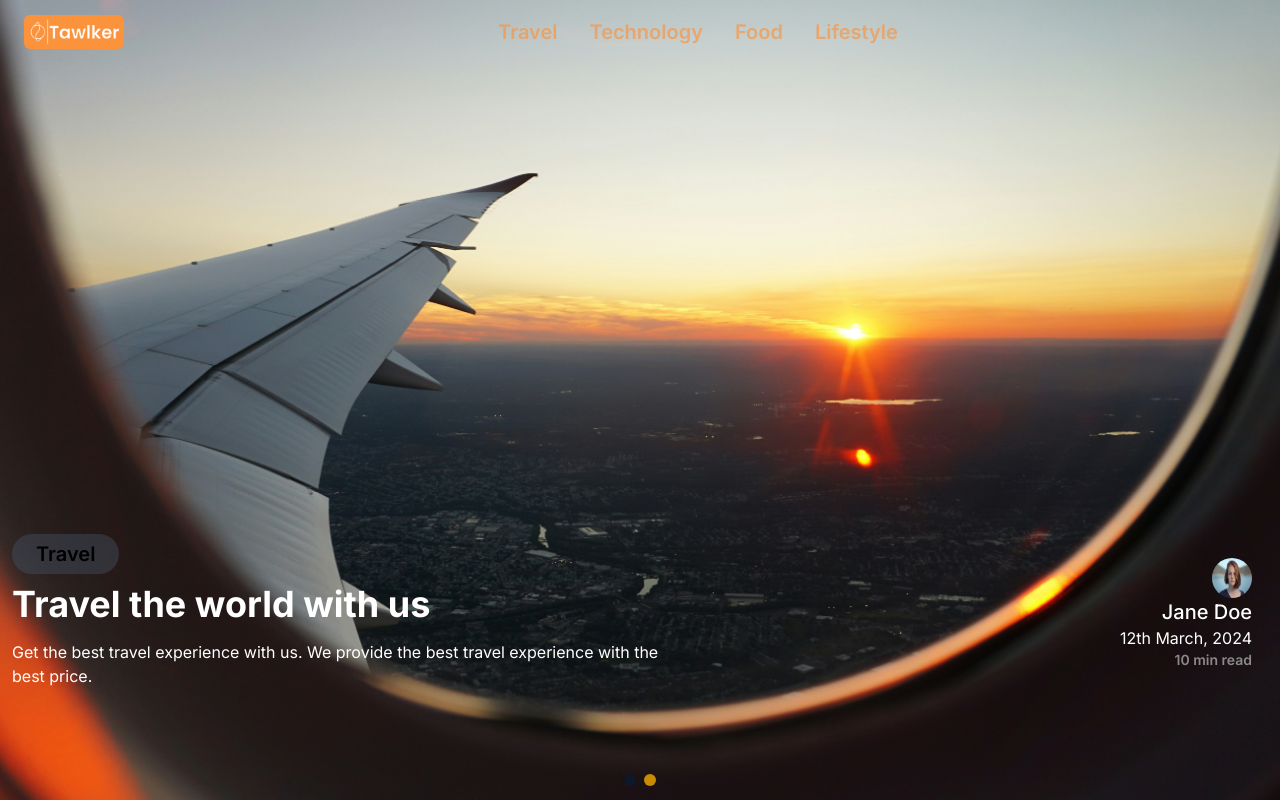
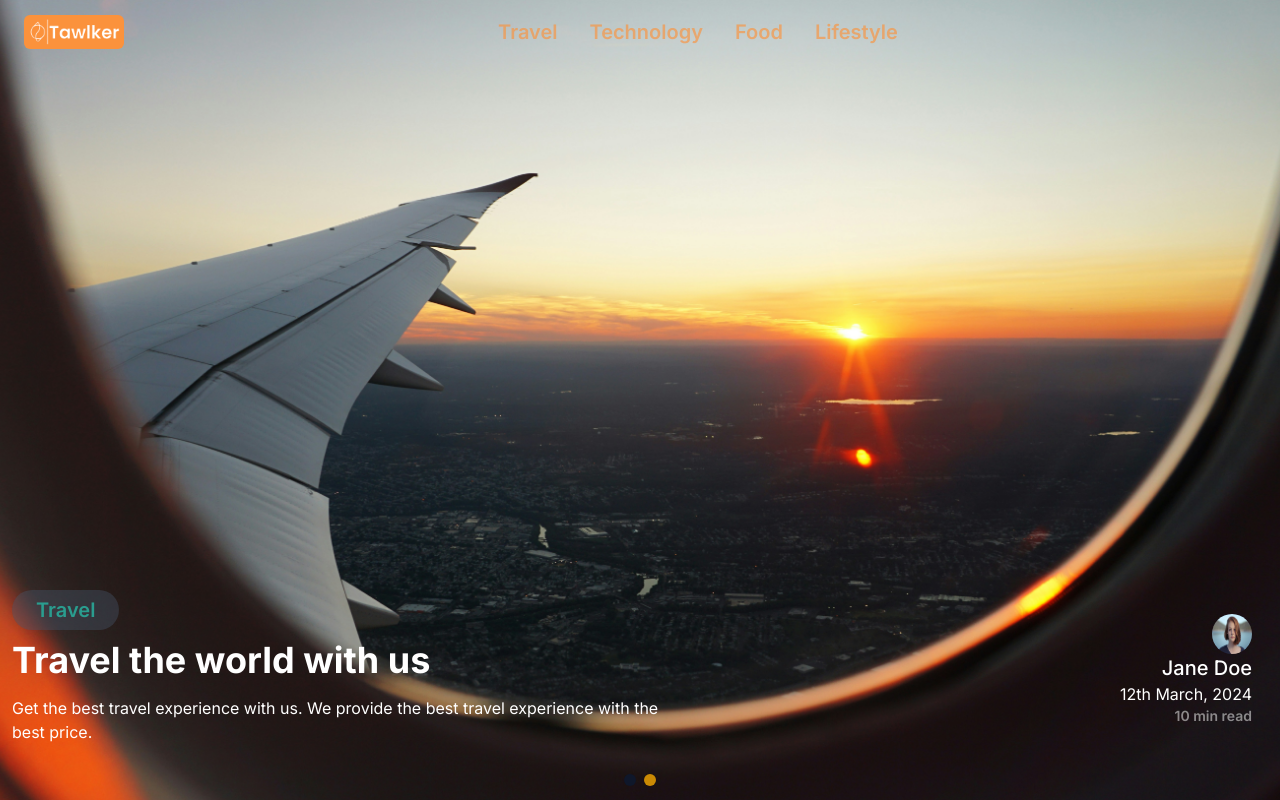
Before and after one commit to s0vers/talwker, a Next.js app: page / in a window 1280 px wide. Built offline with nearby package versions, Linux system fonts and the light colour scheme.

Commit message:
chore: Remove unused ESLint configuration file

```diff
--- a/src/components/ui/home/HeroSection.tsx
+++ b/src/components/ui/home/HeroSection.tsx
@@ -1,6 +1,6 @@
 "use client";
 import Image from "next/image";
-import React, { useEffect, useRef, useState } from "react";
+import React, { useEffect, useRef, useMemo, useState } from "react";
 import { Avatar, AvatarFallback, AvatarImage } from "../avatar";
 import {
   Carousel,
@@ -10,23 +10,7 @@ import {
 } from "../carousel";
 import Autoplay from "embla-carousel-autoplay";
 
-interface Banner {
-  category: string;
-  title: string;
-  description: string;
-  author: {
-    name: string;
-    avatar: string;
-  };
-  date: string;
-  readTime: string;
-  image: string;
-}
-
-interface BannerProps {
-  banners: Banner[];
-}
-export default function HeroSection({ banners }: BannerProps) {
+const HeroSection = React.memo<BannerProps>(({ banners }) => {
   const plugin = useRef(Autoplay({ delay: 10000, stopOnInteraction: true }));
   const [count, setCount] = useState(0);
   const [current, setCurrent] = useState(0);
@@ -38,19 +22,18 @@ export default function HeroSection({ banners }: BannerProps) {
     }
     setCount(banners?.length);
     setCurrent(api.selectedScrollSnap() + 1);
-    api.on("select", () => {
+    const handleSelect = () => {
       setCurrent(api.selectedScrollSnap() + 1);
-    });
+    };
+    api.on("select", handleSelect);
+    return () => {
+      api.off("select", handleSelect);
+    };
   }, [api, banners?.length]);
-  return (
-    <div className="relative">
-      <Carousel
-        setApi={setApi}
-        opts={{ align: "center", loop: true }}
-        plugins={[plugin.current]}
-      >
-        <CarouselContent>
-          {banners &&
+
+  const renderBanners = useMemo(
+    () =>
+      banners &&
       banners.length > 0 &&
       banners.map((item, index) => (
         <CarouselItem key={index} className="relative">
@@ -61,9 +44,9 @@ export default function HeroSection({ banners }: BannerProps) {
             height={400}
             className="w-full h-dvh object-cover"
           />
-                <div className="absolute bottom-28 w-full cursor-default text-white flex flex-col md:flex-row px-7 align-middle md:items-center justify-between">
+          <div className="absolute bottom-14 w-full cursor-default text-white flex flex-col md:flex-row px-7 align-middle md:items-center justify-between">
             <div>
-                    <span className="rounded-3xl bg-slate-600/40 px-6 py-2 text-black text-xl font-semibold cursor-pointer">
+              <span className="rounded-3xl bg-slate-600/40 px-6 py-2 text-xl font-semibold cursor-pointer text-[#2a9d8f]">
                 {item.category}
               </span>
               <h1 className="text-4xl font-bold my-4">{item.title}</h1>
@@ -95,8 +78,18 @@ export default function HeroSection({ banners }: BannerProps) {
             </div>
           </div>
         </CarouselItem>
-            ))}
-        </CarouselContent>
+      )),
+    [banners]
+  );
+
+  return (
+    <div className="relative">
+      <Carousel
+        setApi={setApi}
+        opts={{ align: "center", loop: true }}
+        plugins={[plugin.current]}
+      >
+        <CarouselContent>{renderBanners}</CarouselContent>
       </Carousel>
       <div className="absolute bottom-2 left-1/2 flex -translate-x-1/2 -translate-y-1/2 transform justify-center space-x-2">
         {Array.from({ length: count }).map((_, i) => (
@@ -111,4 +104,6 @@ export default function HeroSection({ banners }: BannerProps) {
       </div>
     </div>
   );
-}
+});
+
+export default HeroSection;
--- /dev/null
+++ b/src/lib/types.d.ts
@@ -0,0 +1,16 @@
+interface Banner {
+  category: string;
+  title: string;
+  description: string;
+  author: {
+    name: string;
+    avatar: string;
+  };
+  date: string;
+  readTime: string;
+  image: string;
+}
+
+interface BannerProps {
+  banners: Banner[];
+}
```
Also changed, not shown: .eslintrc.cjs (deleted), .eslintrc.json (added), 1 other file (tests, documents, lock files or other folders). Lines whose indentation alone changed are shown as unchanged.
